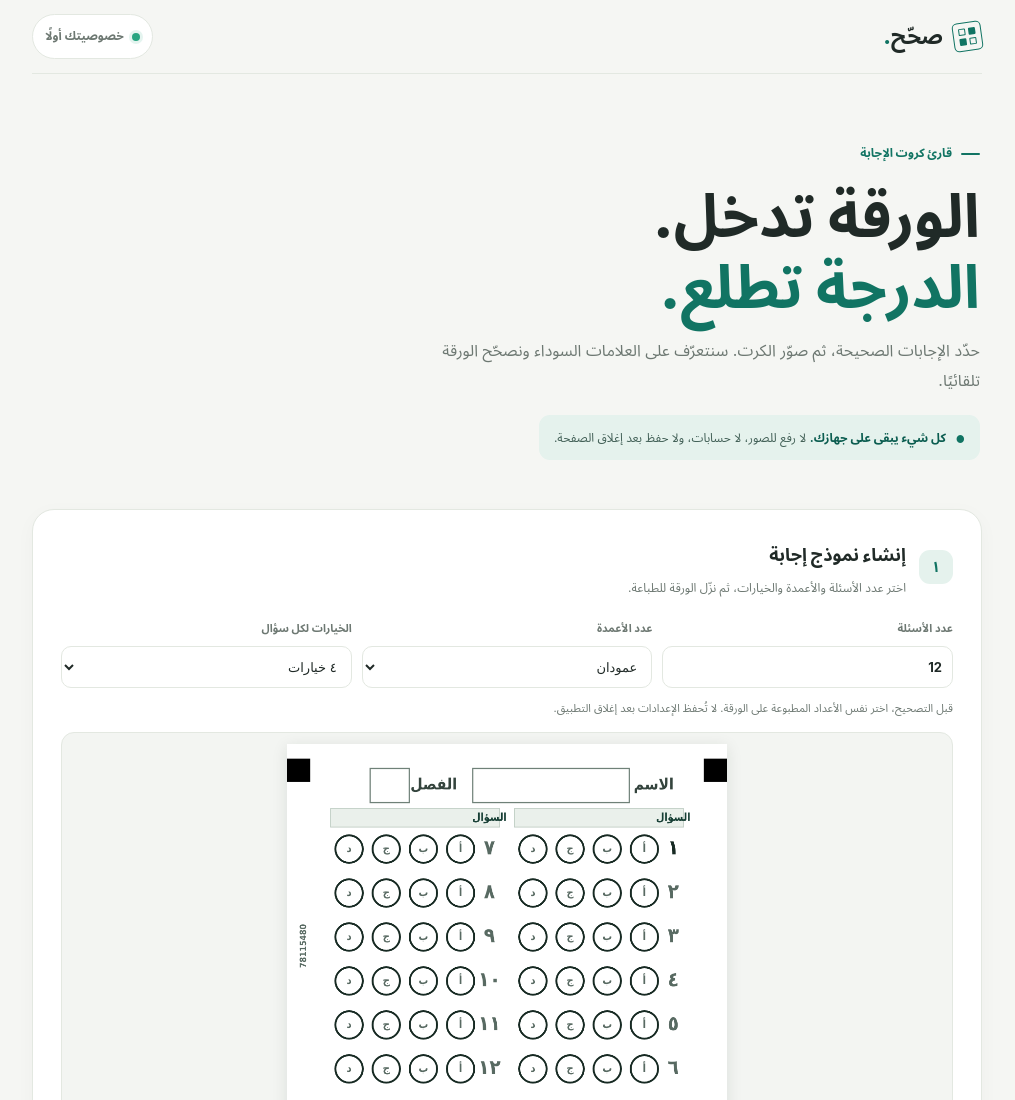
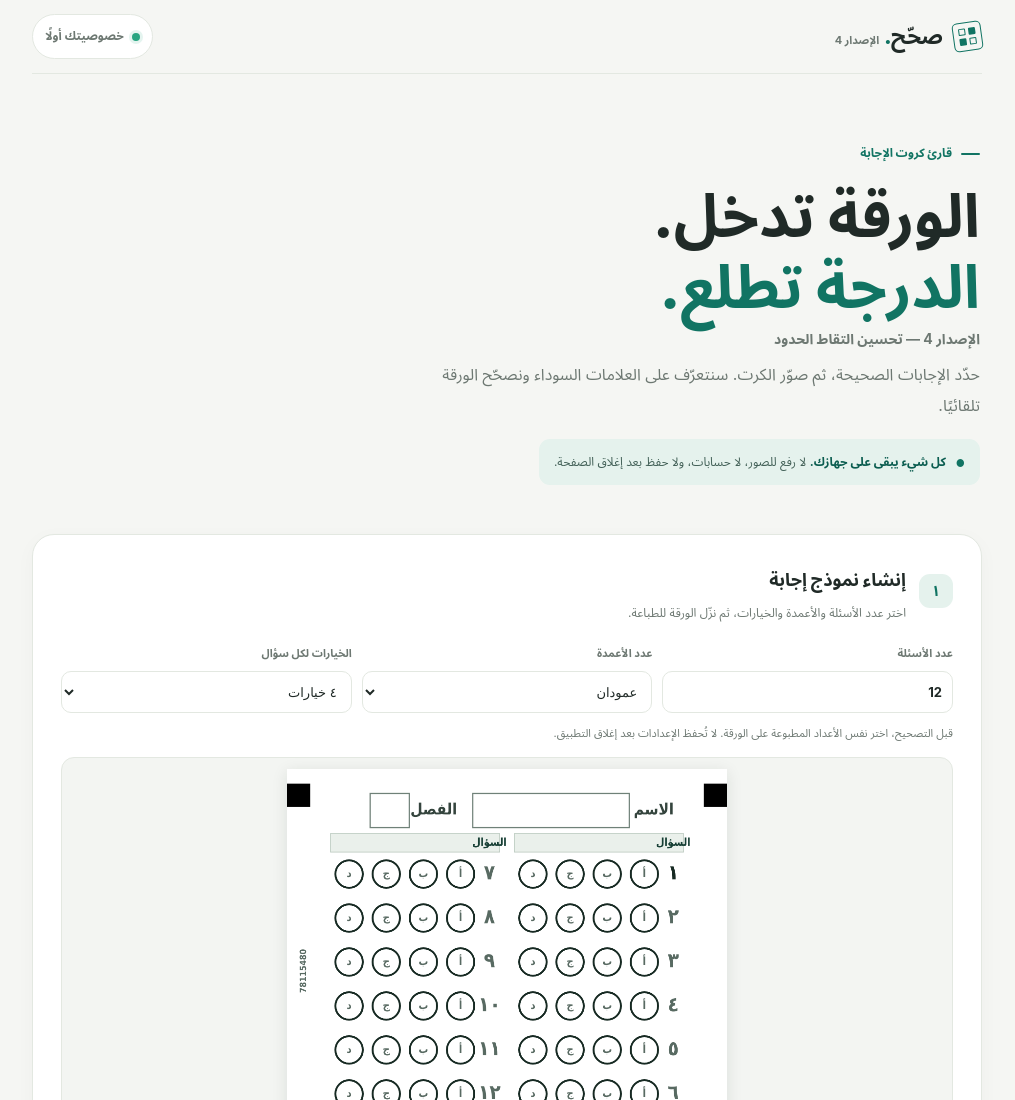
Before and after one commit to swar9622-svg/a, a plain HTML site: page index.html in a window 1280 px wide. Shown: the top 1100 px of the page, without its empty margins (133-1148 px from the left). Drawn offline with Linux system fonts and the light colour scheme.

Commit message:
Add files via upload

```diff
--- a/index.html
+++ b/index.html
@@ -5,7 +5,7 @@
   <meta name="viewport" content="width=device-width, initial-scale=1, viewport-fit=cover" />
   <meta name="theme-color" content="#f5f6f3" />
   <meta name="description" content="قارئ كروت إجابة عربي — تصحيح محلي من دون رفع الصور أو حفظ النتائج." />
-  <title>صحّح — قارئ كروت الإجابة</title>
+  <title>صحّح — قارئ كروت الإجابة — الإصدار 4</title>
   <style>
 :root {
   color-scheme: light;
@@ -268,9 +268,9 @@ h1 em { color: var(--green); font-style: normal; }
 <body>
   <div class="shell">
     <header class="topbar">
-      <a class="brand" href="#top" aria-label="صحّح، الصفحة الرئيسية">
+      <a class="brand" href="#top" aria-label="صحّح، الصفحة الرئيسية — الإصدار 4">
         <span class="brand-mark" aria-hidden="true"><i></i><i></i><i></i><i></i></span>
-        <span>صحّح<span class="brand-dot">.</span></span>
+        <span>صحّح<span class="brand-dot">.</span> <small style="font-size:11px;color:var(--muted);font-weight:700">الإصدار 4</small></span>
       </a>
       <div class="privacy-chip"><span class="privacy-dot"></span> خصوصيتك أولًا</div>
     </header>
@@ -278,7 +278,7 @@ h1 em { color: var(--green); font-style: normal; }
     <main id="top">
       <section class="intro" aria-labelledby="page-title">
         <div class="eyebrow"><span class="eyebrow-line"></span> قارئ كروت الإجابة</div>
-        <h1 id="page-title">الورقة تدخل.<br /><em>الدرجة تطلع.</em></h1>
+        <h1 id="page-title">الورقة تدخل.<br /><em>الدرجة تطلع.</em><small style="display:block;color:var(--muted);font-size:14px;font-weight:700;margin-top:8px">الإصدار 4 — تحسين التقاط الحدود</small></h1>
         <p>حدّد الإجابات الصحيحة، ثم صوّر الكرت. سنتعرّف على العلامات السوداء ونصحّح الورقة تلقائيًا.</p>
         <div class="privacy-note"><span class="lock-icon" aria-hidden="true">●</span><span><strong>كل شيء يبقى على جهازك.</strong> لا رفع للصور، لا حسابات، ولا حفظ بعد إغلاق الصفحة.</span></div>
       </section>
@@ -446,8 +446,9 @@ function detectFiducials(imageData, width, height) {
   let first;
   // دعم البطاقات الجديدة والبطاقات المطبوعة من الإصدارات السابقة.
   const profiles = [
+    // موضع الإصدار الأصلي أولًا لأنه الأكثر ثباتًا مع التصوير والطباعة.
+    { x: 0.055, topY: 0.045, bottomY: 0.955 },
     { x: MARKER_RATIO.x, topY: MARKER_RATIO.topY, bottomY: MARKER_RATIO.bottomY },
-    { x: 0.055, topY: 0.045, bottomY: 0.955 },
   ];
   for (const profile of profiles) {
     for (const limit of [105, 85, 130, 155]) {
```
